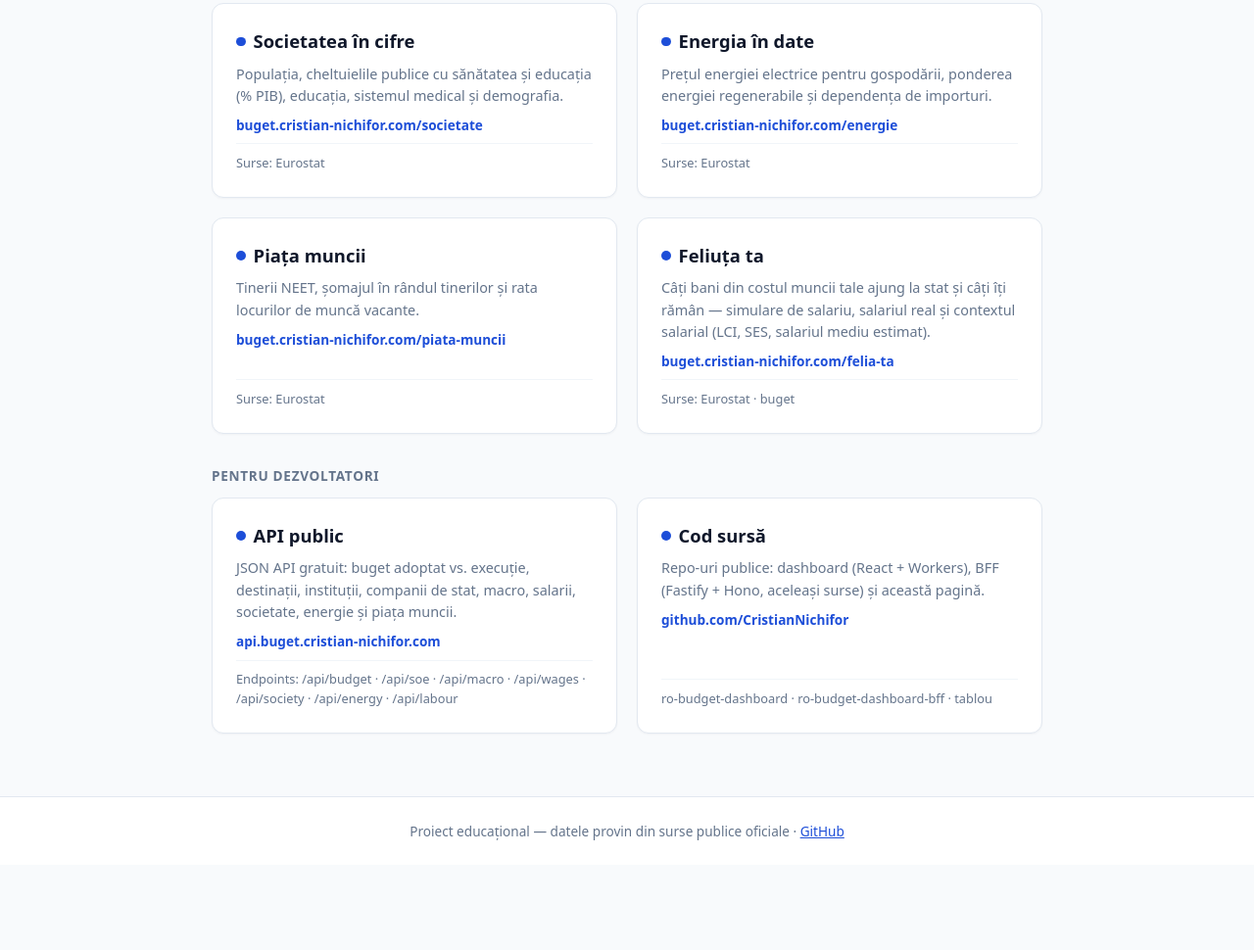
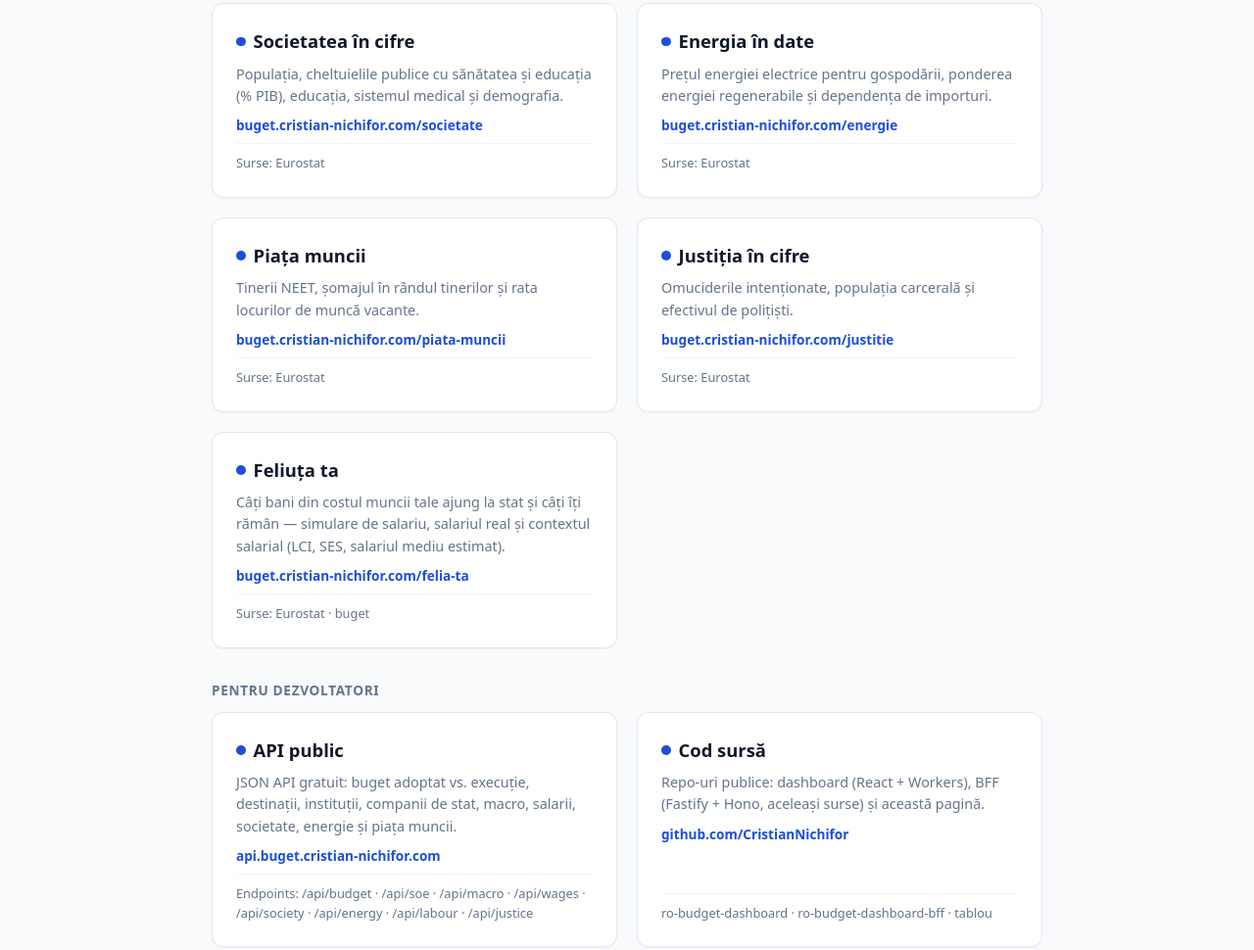
Before and after one commit to CristianNichifor/tablou, a plain HTML site: page public/index.html in a window 1280 px wide. Shown: the part 867-1837 px from the top of the page at 98% size. Before the commit the page ends 1750 px from the top, so only its background shows below. Drawn offline with Linux system fonts and the light colour scheme.

Commit message:
feat: add justice card and justice API endpoint

```diff
--- a/public/index.html
+++ b/public/index.html
@@ -133,6 +133,13 @@
         <span class="sources">Surse: Eurostat</span>
       </a>
 
+      <a class="card" href="https://buget.cristian-nichifor.com/justitie">
+        <h2><span class="dot" aria-hidden="true"></span>Justiția în cifre</h2>
+        <p>Omuciderile intenționate, populația carcerală și efectivul de polițiști.</p>
+        <span class="url">buget.cristian-nichifor.com/justitie</span>
+        <span class="sources">Surse: Eurostat</span>
+      </a>
+
       <a class="card" href="https://buget.cristian-nichifor.com/felia-ta">
         <h2><span class="dot" aria-hidden="true"></span>Feliuța ta</h2>
         <p>Câți bani din costul muncii tale ajung la stat și câți îți rămân — simulare de salariu, salariul real și contextul salarial (LCI, SES, salariul mediu estimat).</p>
@@ -147,7 +154,7 @@
         <h2><span class="dot" aria-hidden="true"></span>API public</h2>
         <p>JSON API gratuit: buget adoptat vs. execuție, destinații, instituții, companii de stat, macro, salarii, societate, energie și piața muncii.</p>
         <span class="url">api.buget.cristian-nichifor.com</span>
-        <span class="sources">Endpoints: /api/budget · /api/soe · /api/macro · /api/wages · /api/society · /api/energy · /api/labour</span>
+        <span class="sources">Endpoints: /api/budget · /api/soe · /api/macro · /api/wages · /api/society · /api/energy · /api/labour · /api/justice</span>
       </a>
 
       <a class="card" href="https://github.com/CristianNichifor">
```
